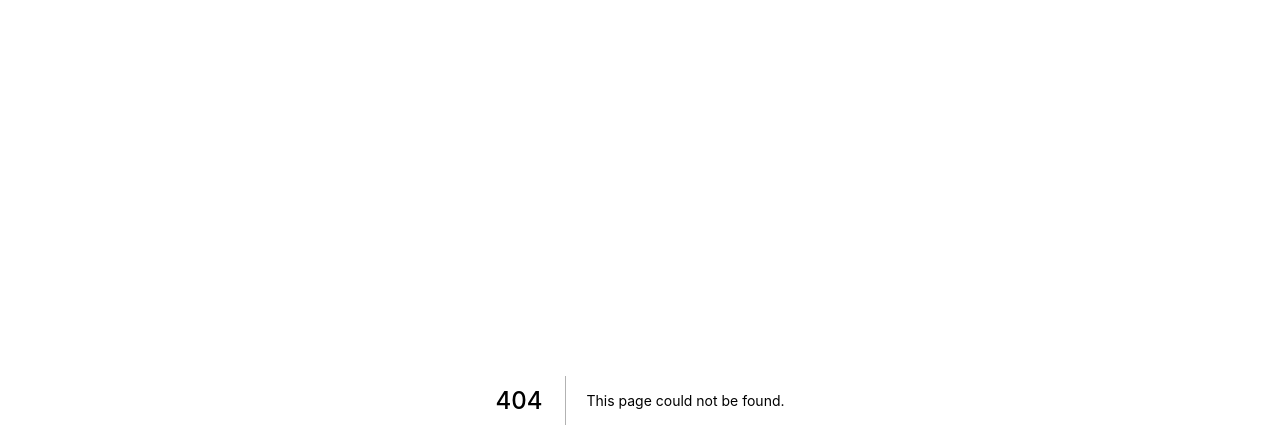
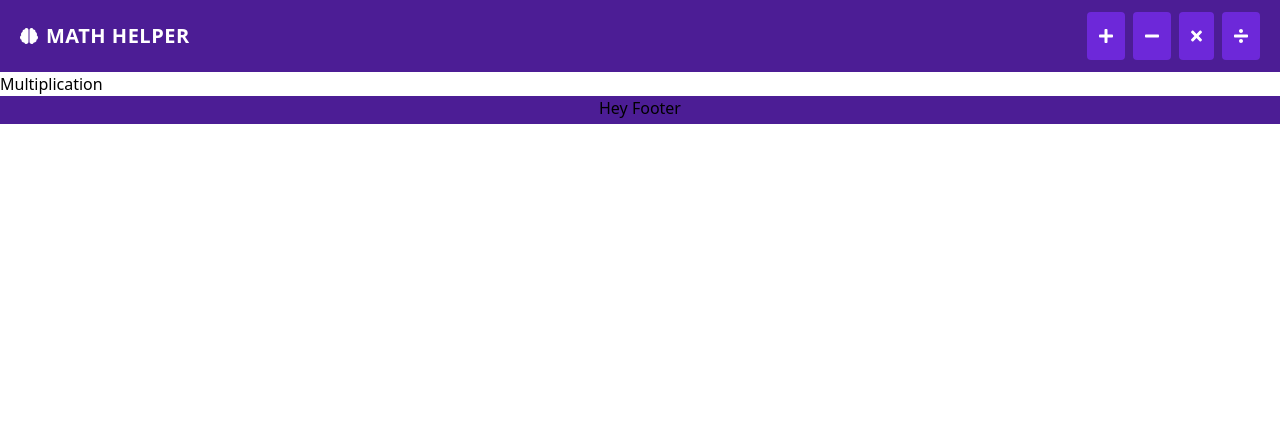
Before and after one commit to ErikSkinnari/math-helper, a Next.js app: page /multiplication in a window 1280 px wide. Before the commit this address had no page. Shown: the top 448 px of the page. Built offline with nearby package versions, Linux system fonts and the light colour scheme.

Commit message:
chore: misc fixes

```diff
--- a/components/Footer/Footer.tsx
+++ b/components/Footer/Footer.tsx
@@ -1,10 +1,12 @@
-export const Footer = () => {
+const Footer = (): JSX.Element => {
+
   return (
     <>
       <div className='w-screen h-7 flex justify-center bg-purple-900'>
-
+        <p>Hey Footer</p>
       </div>
-
     </>
   )
 }
+
+export default Footer
--- a/components/Header/Navbar.tsx
+++ b/components/Header/Navbar.tsx
@@ -48,6 +48,7 @@ export const Navbar = (): JSX.Element => {
               d="M4 6h16M4 12h16M4 18h16"
             />
           </svg>
+
         </button>
         <div
           className={`${
@@ -73,7 +74,7 @@ export const Navbar = (): JSX.Element => {
                 />
               </a>
             </Link>
-            <Link href="/">
+            <Link href="/multiplication">
               {/* eslint-disable-next-line max-len */}
               <a className="lg:inline-flex lg:w-auto w-full px-3 py-2 rounded text-white font-bold items-center justify-center bg-purple-700 hover:bg-purple-600 hover:text-white mr-2">
                 <FontAwesomeIcon
--- a/components/Layout/Layout.tsx
+++ b/components/Layout/Layout.tsx
@@ -1,13 +1,11 @@
 import { Navbar } from '../Header/Navbar'
-import { Footer } from '../Footer/Footer'
+import Footer from '../Footer/Footer'
 
-export default function Layout({ children }: any) {
+export default function Layout({ children }: any): JSX.Element {
   return (
     <>
       <Navbar />
-
       <main>{children}</main>
-
       <Footer />
     </>
   )
--- a/pages/_app.tsx
+++ b/pages/_app.tsx
@@ -1,8 +1,14 @@
 import { AppProps } from 'next/dist/shared/lib/router/router'
+
+import Layout from '../components/Layout/Layout'
 import '../styles/globals.css'
 
 function MyApp({ Component, pageProps }: AppProps): JSX.Element {
-  return <Component {...pageProps} />
+  return (
+    <Layout>
+      <Component {...pageProps} />
+    </Layout>
+  )
 }
 
 export default MyApp
--- /dev/null
+++ b/pages/multiplication/index.tsx
@@ -0,0 +1,9 @@
+export default function Index(): JSX.Element {
+  return (
+    <>
+      <div>
+        <h1>Multiplication</h1>
+      </div>
+    </>
+  )
+}
```
